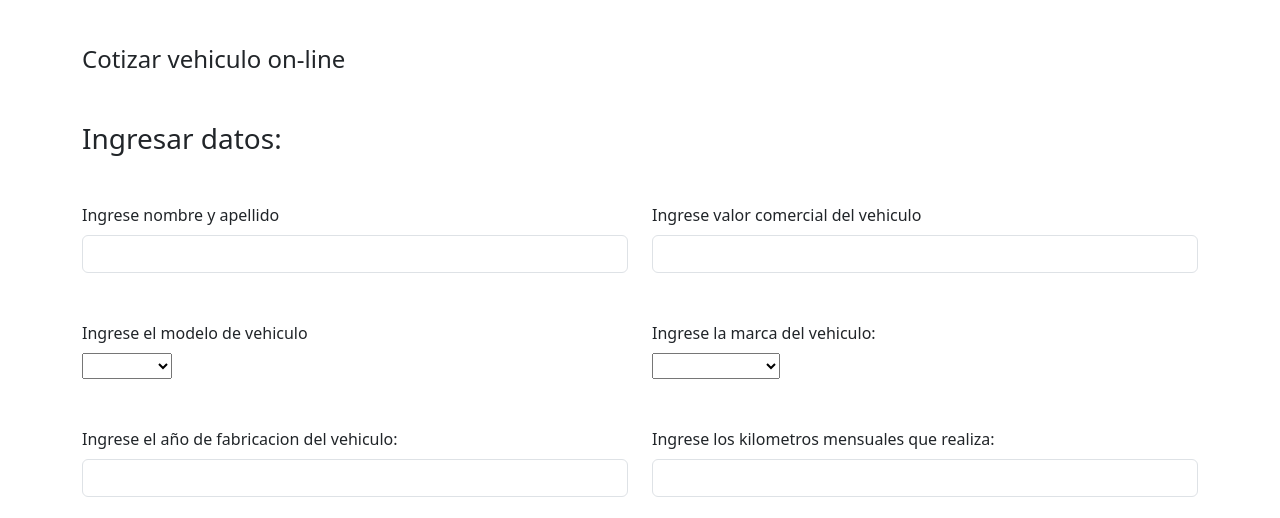
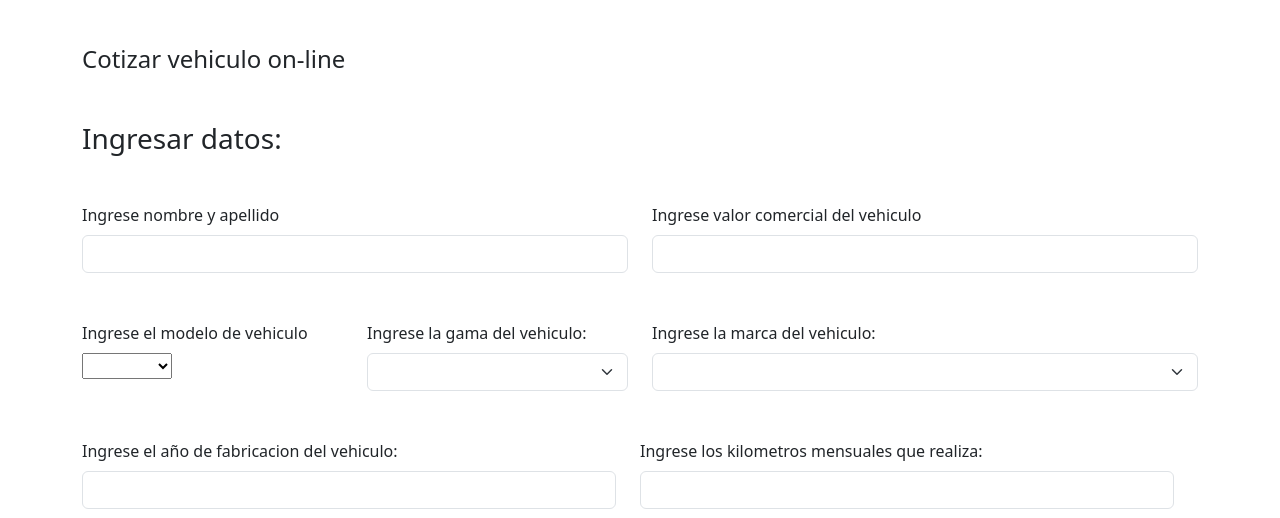
Before and after one commit to fkuffer/entregas_JS, a plain HTML site: page index.html in a window 1280 px wide. Shown: the part 434-952 px from the top of the page. Drawn offline with nearby package versions, Linux system fonts and the light colour scheme.

Commit message:
modificaciones en cotizador JS

```diff
--- a/cotizadorMod.js
+++ b/cotizadorMod.js
@@ -43,13 +43,15 @@ let factorResidenciaCaba = 0.001;
 let factorResidenciaPBA = 0.002;
 let factorKm = 0.002;
 let factorKmAlto = 0.003;
+let factorModeloGama = 0.002
+let factorModelo = 0.0001
 
 
-class Autos{
-    constructor(marca, modelo,altaGama){
-        this.marca=marca
-        this.modelo=modelo
-        this.altaGama=altaGama
+class Autos {
+    constructor(marca, modelo, altaGama) {
+        this.marca = marca
+        this.modelo = modelo
+        this.altaGama = altaGama
 
     }
 }
@@ -57,36 +59,35 @@ class Autos{
 const modeloAutos = [];
 /* console.log(modeloAutos); */
 
-modeloAutos.push(new Autos ("VOLKSWAGEN","BORA",true))
-modeloAutos.push(new Autos ("VOLKSWAGEN","AMAROK",true))
-modeloAutos.push(new Autos ("VOLKSWAGEN","FOX", false))
-modeloAutos.push(new Autos ("VOLKSWAGEN","PASSAT", true))
-modeloAutos.push(new Autos ("VOLKSWAGEN","TREND",false))
+modeloAutos.push(new Autos("VOLKSWAGEN", "BORA", "true"))
+modeloAutos.push(new Autos("VOLKSWAGEN", "AMAROK", true))
+modeloAutos.push(new Autos("VOLKSWAGEN", "FOX", "false"))
+modeloAutos.push(new Autos("VOLKSWAGEN", "PASSAT", true))
+modeloAutos.push(new Autos("VOLKSWAGEN", "TREND", false))
 
-modeloAutos.push(new Autos ("FIAT","FIORINO", false))
-modeloAutos.push(new Autos ("FIAT","500", true))
-modeloAutos.push(new Autos ("FIAT","CRONOS", true))
-modeloAutos.push(new Autos ("FIAT","PUNTO",false))
-modeloAutos.push(new Autos ("FIAT","TREND", true))
+modeloAutos.push(new Autos("FIAT", "FIORINO", false))
+modeloAutos.push(new Autos("FIAT", "500", true))
+modeloAutos.push(new Autos("FIAT", "CRONOS", true))
+modeloAutos.push(new Autos("FIAT", "PUNTO", false))
+modeloAutos.push(new Autos("FIAT", "TREND", true))
 
 
-modeloAutos.push(new Autos ("CHEVROLET","CRUZE", true))
-modeloAutos.push(new Autos ("CHEVROLET","ASTRA", false))
-modeloAutos.push(new Autos ("CHEVROLET","CAMARO", true))
-modeloAutos.push(new Autos ("CHEVROLET","BLAZER", true))
-modeloAutos.push(new Autos ("CHEVROLET","APACHE", false))
+modeloAutos.push(new Autos("CHEVROLET", "CRUZE", true))
+modeloAutos.push(new Autos("CHEVROLET", "ASTRA", false))
+modeloAutos.push(new Autos("CHEVROLET", "CAMARO", true))
+modeloAutos.push(new Autos("CHEVROLET", "BLAZER", true))
+modeloAutos.push(new Autos("CHEVROLET", "APACHE", false))
 
 
 /*****************Impresion modelo y marca en DOM *************** */
 
-let modeloElegido=document.querySelector("#modelo")
 let select = document.createElement("select")
+let modeloElegido = document.querySelector("#modelo")
 for (const autos of modeloAutos) {
-
-    select.innerHTML+=`<option class="form-select p-5"selected></option>
-    <option class="row form-control col-6 p-5" value='${autos.modelo}  ${autos.altaGama}'>${autos.modelo}</option> `
+    select.innerHTML += `<option class="form-select p-5"selected></option>
+    <option id="gama" class="modeloNuevo" value=>${autos.modelo}</option> `
     modeloElegido.appendChild(select)
-    modeloElegido.onchange = () => {console.log(select.value)}
+    /* modeloElegido.onchange = () => { console.log(select.value) } */
 
 }
 
@@ -94,25 +95,27 @@ for (const autos of modeloAutos) {
 
 /* Evento boton cotizar*********************** */
 let botonCoti = document.querySelector("#btn-cotizar")
-botonCoti.addEventListener("click", function(e){
-let kilometrosCalculo=kilometrosHechos()
+botonCoti.addEventListener("click", function (e) {
+    let kilometrosCalculo = kilometrosHechos()
     console.log(kilometrosCalculo);
-let fabricacionCalculo=fabricacionAnio()
+    let fabricacionCalculo = fabricacionAnio()
     console.log(fabricacionCalculo);
-let guarderiaCalculo=guardaAuto();
+    let guarderiaCalculo = guardaAuto();
     console.log(guarderiaCalculo);
-let residenciaCalculo =residenciaAuto()
+    let residenciaCalculo = residenciaAuto()
     console.log(residenciaCalculo);
-let totalCotizacionAuto=kilometrosCalculo+fabricacionCalculo+guarderiaCalculo+residenciaCalculo
+    let modeloCalculado = modeloAltaGama();
+    console.log(modeloCalculado);
+    let totalCotizacionAuto = kilometrosCalculo + fabricacionCalculo + guarderiaCalculo + residenciaCalculo + modeloCalculado
     console.log(totalCotizacionAuto);
-let totalCotizacionAutoIva= totalCotizacionAuto*1.21
+    let totalCotizacionAutoIva = totalCotizacionAuto * 1.21
     console.log(totalCotizacionAutoIva);
 
     /* Mostrar cotizacion en DOM********* */
 
     let capturaTarjeta = document.querySelector("#tarjeta")
     let tarjeta = document.createElement("div")
-    tarjeta.innerHTML=
+    tarjeta.innerHTML =
         `
                 <div class="card-body">
                   <h5 class="card-title">Gracias por cotizar con nosotros!</h5>
@@ -129,55 +132,85 @@ console.log(totalCotizacionAutoIva);
 
 })
 
+/* Seleccion por modelo */
 
-let marcaElegida=document.querySelector("#marca")
-let selectMarca = document.createElement("select")
-for (const autos of modeloAutos) {
+const modeloAltaGama=()=> {
 
-    selectMarca.innerHTML+=`<option selected></option>
-    <option class="form-control col p-5" value='${autos.marca}'>${autos.marca}</option>`
-    marcaElegida.appendChild(selectMarca)
-    marcaElegida.onchange = () => {(selectMarca.value)};
+    let vehiculoGama = document.querySelector("#gama")
+
+        console.log(vehiculoGama.value);
+
+        totalModelo=0;
+
+        if(vehiculoGama.value === "Altagama"){
+
+            totalModelo=modeloAltaG()
+
+        }else{vehiculoGama.value === "Noaltagama"
+
+            totalModelo=modeloNormal()
+
+        }
+
+        return (totalModelo)
+    }
+
+    function modeloAltaG() {
+
+        let modeloAG = factorModeloGama*parseInt(valorComercial.value)
+
+        return (modeloAG)
 
     }
 
 
-let valorComercial=document.querySelector("#valor")
-const valorInput = () => {console.log(valorComercial.value)};
 
-/* console.log(valores.valorComercial); */
+    function modeloNormal() {
+
+        let modeloNor = factorModelo*parseInt(valorComercial.value)
+
+        return (modeloNor)
+
+    }
 
 
-const nombre=document.querySelector("#nombre")
-const nombreApellido = nombre.onchange = () => {console.log(nombre.value)};
+let valorComercial = document.querySelector("#valor")
+const valorInput = () => { console.log(valorComercial.value) };
 
-/* console.log(nombreApellido.nombre); */
+
+
+
+const nombre = document.querySelector("#nombre")
+const nombreApellido = nombre.onchange = () => { console.log(nombre.value) };
+
+
 
 
 /* *****Cotizar por Anio fabricacion*************** */
-const fabricacionAnio =() => {
+const fabricacionAnio = () => {
 
-    const fabricacion=document.querySelector("#fabricacion")
+    const fabricacion = document.querySelector("#fabricacion")
 
-    let totalDos=0;
+    let totalDos = 0;
 
-    if(parseInt(fabricacion.value) <= 2010 ){
-        totalDos=cotfab()
+    if (parseInt(fabricacion.value) <= 2010) {
+        totalDos = cotfab()
 
 
-}else{parseInt(fabricacion.value > 2010)
-        totalDos=cotfabDos()
+    } else {
+        parseInt(fabricacion.value > 2010)
+        totalDos = cotfabDos()
     }
     return totalDos
 }
 
 function cotfab() {
-    let cotUno=factorAnio*parseInt(valorComercial.value)
+    let cotUno = factorAnio * parseInt(valorComercial.value)
     return (cotUno)
 
 }
 function cotfabDos() {
-    let cotDos=factorAnioNuevo*parseInt(valorComercial.value)
+    let cotDos = factorAnioNuevo * parseInt(valorComercial.value)
     return (cotDos)
 
 }
@@ -188,14 +221,15 @@ function cotfabDos() {
 
 
 const kilometrosHechos = () => {
-    const kilometros=document.querySelector("#kilometros")
-    let total=0;
+    const kilometros = document.querySelector("#kilometros")
+    let total = 0;
 
-    if(parseInt(kilometros.value) <= 500 ){
-         total=cotkm()
+    if (parseInt(kilometros.value) <= 500) {
+        total = cotkm()
 
-    }else{parseInt(fabricacion.value > 500)
-         total=cotkmAlto()
+    } else {
+        parseInt(fabricacion.value > 500)
+        total = cotkmAlto()
 
     }
     return total
@@ -203,11 +237,11 @@ const kilometrosHechos = () => {
 
 
 function cotkm() {
-    let cotizarKm=factorKm*parseInt(valorComercial.value)
+    let cotizarKm = factorKm * parseInt(valorComercial.value)
     return (cotizarKm);
 }
 function cotkmAlto() {
-    let cotizarKmAlto=factorKmAlto*parseInt(valorComercial.value)
+    let cotizarKmAlto = factorKmAlto * parseInt(valorComercial.value)
     return (cotizarKmAlto);
 }
 
@@ -215,48 +249,49 @@ function cotkmAlto() {
 /* *****Cotizar por lugar donde guarda auto*************** */
 
 const guardaAuto = () => {
-    const guarderia=document.querySelector("#guarderia")
-    totalTres=0;
-    if(guarderia.value === "garage"){
-    totalTres=cotguardaG()
-}else{guarderia.value === "calle"
-    totalTres=cotguardaC()
+    const guarderia = document.querySelector("#guarderia")
+    totalTres = 0;
+    if (guarderia.value === "garage") {
+        totalTres = cotguardaG()
+    } else {
+        guarderia.value === "calle"
+        totalTres = cotguardaC()
     };
 
     return totalTres
 }
 
 function cotguardaG() {
-    let cotizar=factorGuardaGarage*parseInt(valorComercial.value)
+    let cotizar = factorGuardaGarage * parseInt(valorComercial.value)
     return (cotizar);
 
 }
 function cotguardaC() {
-    let cotizarDos=factorGuardaCalle*parseInt(valorComercial.value)
+    let cotizarDos = factorGuardaCalle * parseInt(valorComercial.value)
     return (cotizarDos);
 }
 
 /* *****Cotizar por residencia titular*************** */
 
-const residenciaAuto=() => {
+const residenciaAuto = () => {
 
-    const residencia=document.querySelector("#residencia")
-    totalCuatro=0;
-    if(residencia.value === "CABA"){
-        totalCuatro=cotResiCABA()
-}else{
-        totalCuatro=cotResiPBA()
+    const residencia = document.querySelector("#residencia")
+    totalCuatro = 0;
+    if (residencia.value === "CABA") {
+        totalCuatro = cotResiCABA()
+    } else {
+        totalCuatro = cotResiPBA()
     }
     return totalCuatro
 }
 
 function cotResiCABA() {
-        let cotizarResi=factorResidenciaCaba*parseInt(valorComercial.value)
+    let cotizarResi = factorResidenciaCaba * parseInt(valorComercial.value)
     return (cotizarResi);
 
 
 }
 function cotResiPBA() {
-       let cotizarResiDos=factorResidenciaPBA*parseInt(valorComercial.value)
+    let cotizarResiDos = factorResidenciaPBA * parseInt(valorComercial.value)
     return (cotizarResiDos);
 }
--- a/index.html
+++ b/index.html
@@ -162,9 +162,33 @@
                         <div id="modelo"></div>
                     </div>
                     <div class="col">
+                        <label class="form-label" for="">Ingrese la gama del vehiculo:</label>
+
+                        <select id="" class="form-select">
+
+                            <option selected></option>
+
+                            <option id ="gama" value="Altagama">Alta gama</option>
+
+                            <option value="Noaltagama">No alta gama</option>
+
+                        </select>
+                    </div>
+                    <div class="col-6">
+
                         <label class="form-label" for="">Ingrese la marca del vehiculo:</label>
-                        <div id="marca"></div>
-                    </div>
+
+                        <select id="" class="form-select">
+
+                            <option selected></option>
+
+                            <option value="">VOLKSWAGEN</option>
+
+                            <option value="">FIAT</option>
+
+                            <option value="">CHEVROLET</option>
+
+                        </select>
 
                 </div>
 
```
Lines whose indentation alone changed are shown as unchanged.
